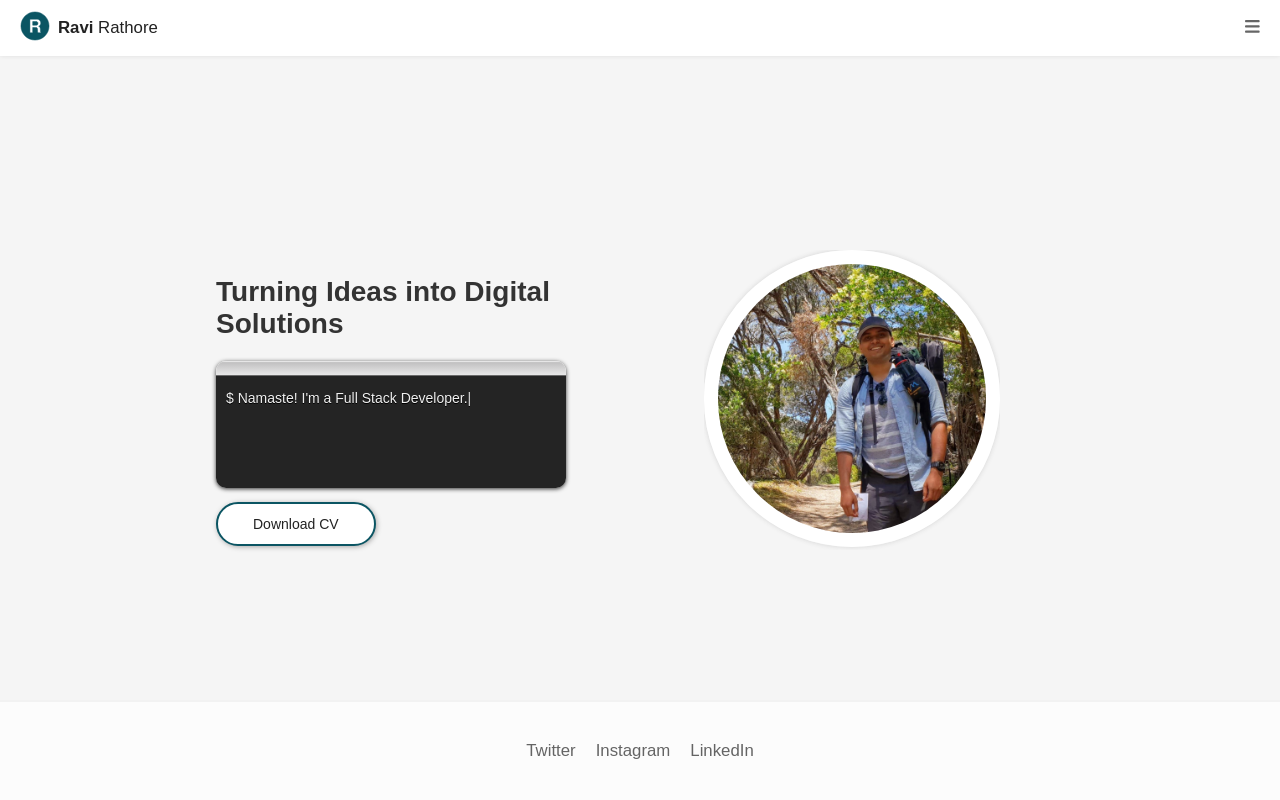
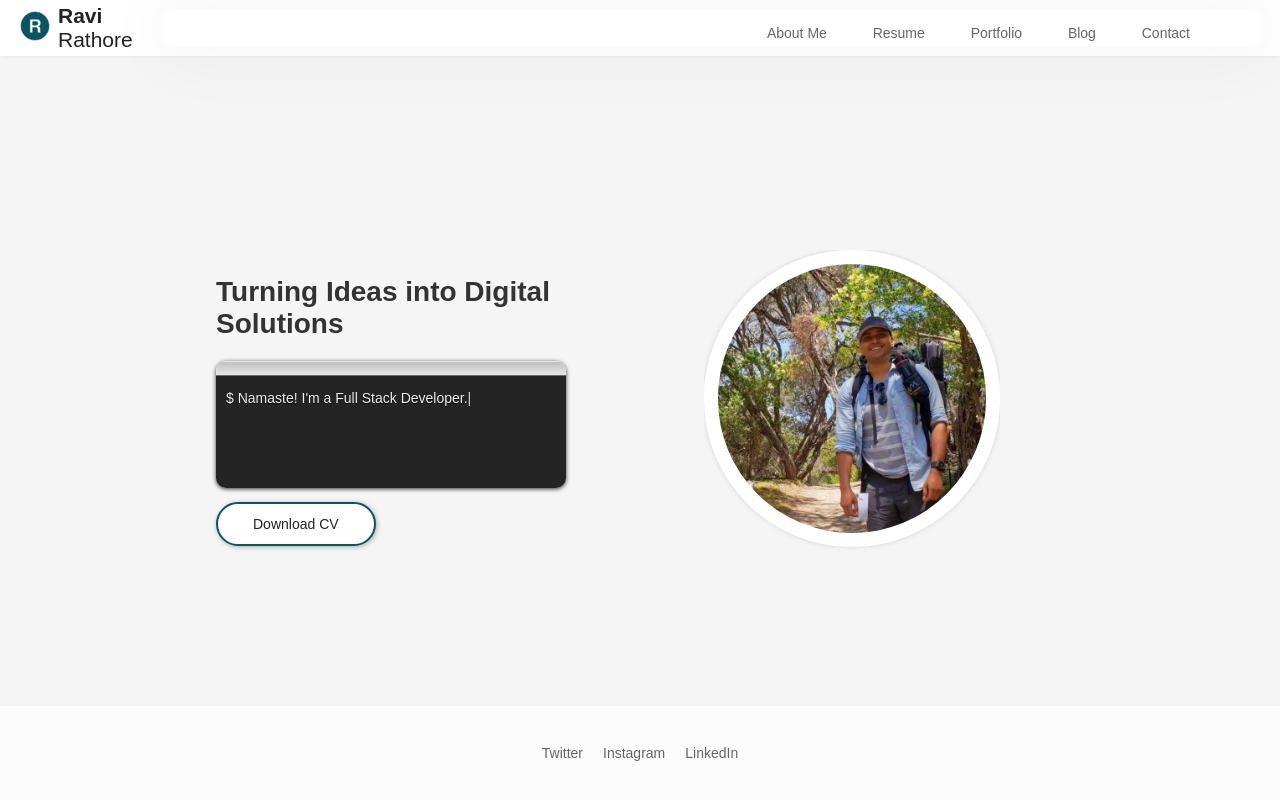
Before and after one commit to ravioli158/portfolio-ravioli158, a plain HTML site: page index.html in a window 1280 px wide. Drawn offline with nearby package versions, Linux system fonts and the light colour scheme.

Commit message:
Complete initial design for landing page

```diff
--- a/css/index.css
+++ b/css/index.css
@@ -51,14 +51,14 @@
     text-align: left;
     overflow: hidden;
     border-radius: 10px;
-    box-shadow: rgba(0, 0, 0, 0.8) 0px 1px 4px;
+    box-shadow: rgba(0, 0, 0, 0.8) 0 1px 4px;
 }
 
 .editor-title {
     background-color: #f8f8f8;
     height: 15px;
     border-bottom: #6a6a6a 1px solid;
-    box-shadow: inset rgba(255, 255, 255, 0.7) 0px 1px 1px;
+    box-shadow: inset rgba(255, 255, 255, 0.7) 0 1px 1px;
     background-image: linear-gradient(to top, #e8e8e8, #bcbbbc);
 
 }
@@ -68,7 +68,7 @@
     padding: 10px;
     height: 8rem;
     color: #f0f0f0;
-    text-shadow: #000 0px 1px 0px;
+    text-shadow: #000 0 1px 0;
     transition: all 0.5s ease-out;
 }
 
--- a/css/main.css
+++ b/css/main.css
@@ -95,7 +95,7 @@ a {
     justify-content: space-between;
     align-content: center;
     padding: 10px 20px;
-    font-size: 1.2rem;
+    font-size: 1.28rem;
     color: #666666;
     box-shadow: 0 -1px 5px lightgray;
     background-color: white;
@@ -124,6 +124,42 @@ a {
     margin-right: 8px;
 }
 
+.site-nav {
+    /*Disable horizontal scrolling*/
+    overflow-x: hidden;
+    position: fixed;
+    top: 4rem;
+    width: 0;
+    right: 0;
+    height: 100%;
+    background-color: #fff;
+    transition: all 0.5s;
+    z-index: 99;
+    box-shadow: 0 0 70px 0 rgba(80, 45, 45, 0.08);
+}
+
+.nav-links {
+    list-style: none;
+
+    margin: 0 30px;
+    color: var(--text-black)
+}
+
+
+.show-nav {
+    width: 75%;
+}
+
+.nav-link {
+    font-size: 1rem;
+    color: var(--text-light);
+    margin-right: 40px;
+}
+
+.nav-link a {
+    line-height: 3.3rem;
+}
+
 /* Website Footer */
 .site-footer {
     position: absolute;
@@ -134,7 +170,7 @@ a {
     margin: 60px 0 0;
     background-color: #fcfcfc;
     text-align: center;
-    font-size: 0.8rem;
+    font-size: 1rem;
     border-top: 2px solid #f2f2f2;
 }
 
@@ -168,16 +204,51 @@ a {
     box-shadow: 1px 1px 5px 0 darkgray;
 }
 
+/* Tablet and above*/
 @media screen and (min-width: 768px) {
     .page-container {
         height: 100%;
     }
+
+    /*Header*/
+    .show-nav {
+        width: 35%;
+    }
+
+    /*Main Content*/
     .index-main {
         height: 100%;
     }
 
-    .footer-social
-    {
-        font-size: 1.2rem;
+    /*Footer*/
+    .footer-social {
+        font-size: 1rem;
     }
 }
+
+/* Laptop and above*/
+@media screen and (min-width: 1024px) {
+    /*    Header */
+    .site-header {
+        position: absolute;
+        font-size: 1.5rem;
+    }
+
+    /*Show nav in header */
+    .site-nav {
+        text-align: right   ;
+        position: static;
+        width: 100%;
+        background-color: inherit;
+    }
+
+    .nav-link
+    {
+        display: inline-block;
+    }
+
+
+    .mobile-menu-toggle {
+        display: none;
+    }
+}
--- a/index.html
+++ b/index.html
@@ -6,6 +6,7 @@
     <meta content="width=device-width, initial-scale=1.0" name="viewport"/>
     <link href="css/main.css" rel="stylesheet"/>
     <link href="css/index.css" rel="stylesheet"/>
+    <script src="js/main.js"></script>
     <!-- Font Awesome -->
     <script
             crossorigin="anonymous"
@@ -40,10 +41,19 @@
         </div>
 
         <!-- Navigation -->
-        <nav class="site-nav"></nav>
+        <nav class="site-nav" id="site-nav">
+            <ul class="nav-links">
+                <li class="nav-link"><a href="" target="_parent">About Me</a></li>
+                <li class="nav-link"><a href="" target="_parent">Resume</a></li>
+                <!--                TODO: Add Portfolio of projects-->
+                <li class="nav-link"><a href="" target="_parent">Portfolio</a></li>
+                <li class="nav-link"><a href="" target="_parent">Blog</a></li>
+                <li class="nav-link"><a href="contact.html" target="_parent">Contact</a></li>
+            </ul>
+        </nav>
 
         <!-- Mobile Toggle Button -->
-        <button aria-label="toggle mobile menu" class="mobile-menu-toggle">
+        <button aria-label="toggle mobile menu" class="mobile-menu-toggle" onclick="toggleMobileMenu()">
             <i class="fa-solid fa-bars"></i>
         </button>
     </header>
@@ -115,7 +125,7 @@
 </div>
 <!--   Types.Js script-->
 <script>
-    var typedText = new Typed('#profile-text', {
+    const typedText = new Typed('#profile-text', {
         strings: ["Namaste! I'm a Full Stack Developer.", "with a passion for JavaScript, Node.js, SQL, and all things Unix.", "When I'm not coding, you can find me hiking in the great outdoors or building elaborate factories in Factorio."],
         typeSpeed: 50,
         showCursor: true,
--- /dev/null
+++ b/js/main.js
@@ -0,0 +1,12 @@
+// Toggle mobile menu to show and hide.
+let isMenuOpen = false;
+
+function toggleMobileMenu() {
+    const menu = document.getElementById('site-nav');
+    if (!menu) {
+        console.error("Could not find element with ID 'site-nav'");
+        return;
+    }
+    menu.classList.toggle('show-nav', !isMenuOpen);
+    isMenuOpen = !isMenuOpen;
+}
```
Also changed, not shown: favicon.ico (added), script.js (deleted).
